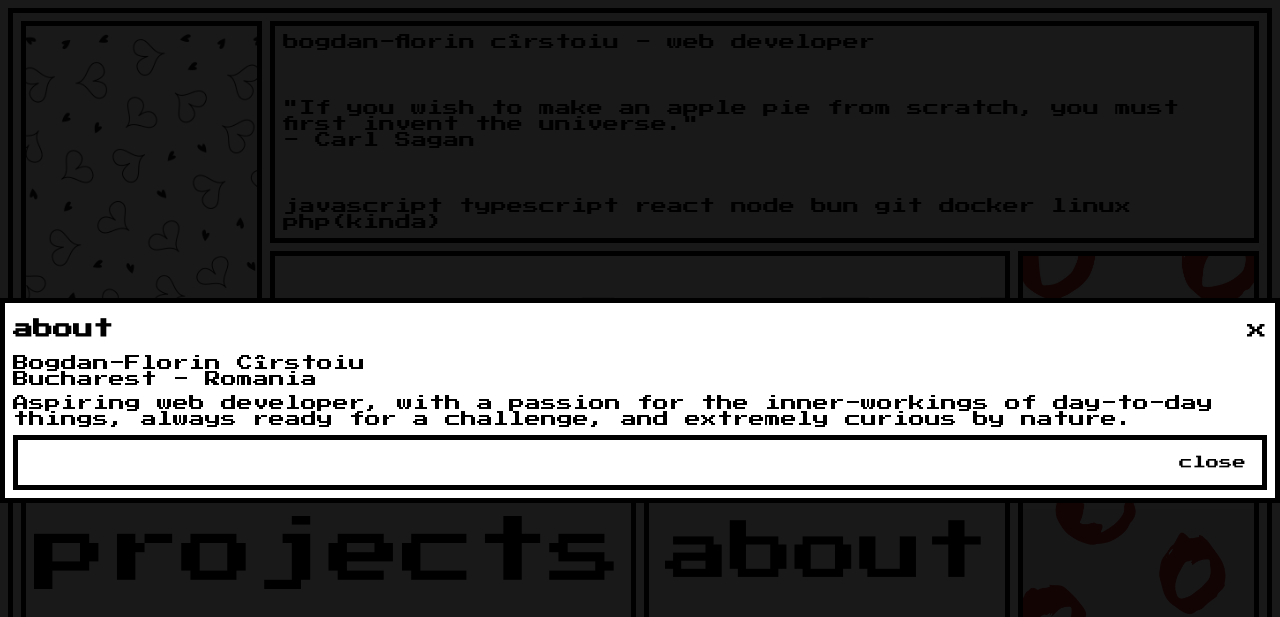
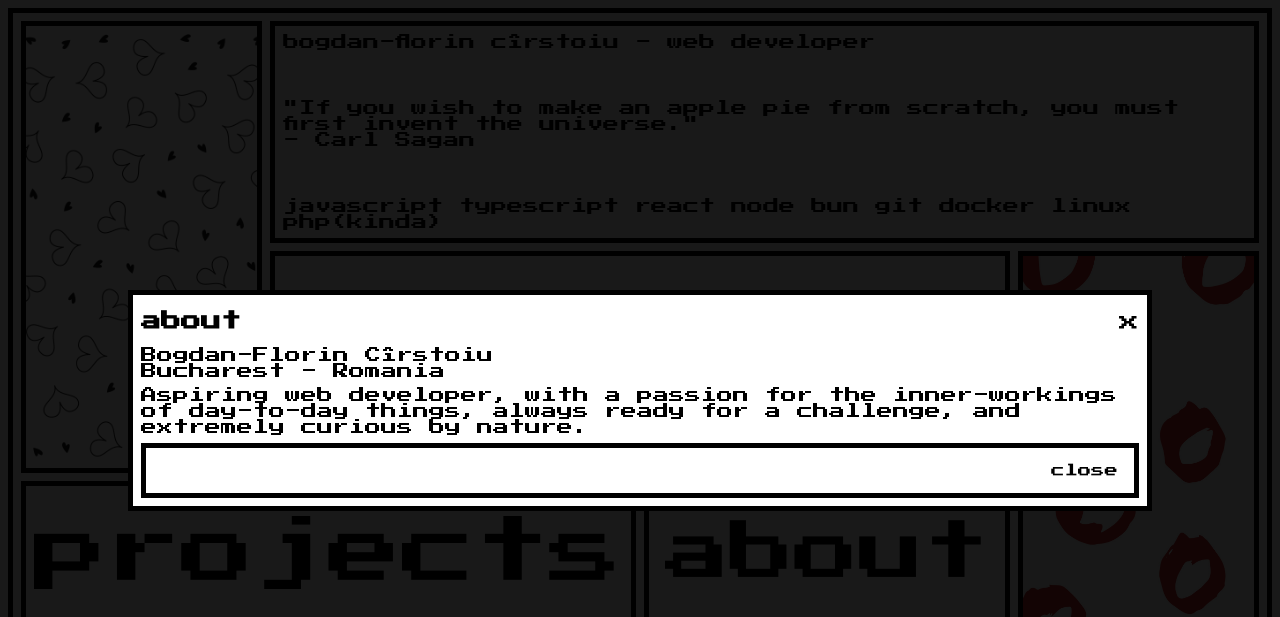
Before and after one commit to weilderbeast/weilderbeast.github.io, a website built with Vite: page index.html in a window 1280 px wide. Both pictures are taken after a click on the element "about". Shown: the top 617 px of the page. Built offline with nearby package versions, Linux system fonts and the light colour scheme; a web font is replaced by a local one.

Commit message:
modal width fix + projects modal

```diff
--- a/public/css/modal.css
+++ b/public/css/modal.css
@@ -29,6 +29,7 @@
   border: var(--border);
   padding: 8px;
   min-width: 600px;
+  max-width: 80dvw;
   gap: 8px;
 }
 
@@ -110,5 +111,6 @@
     width: 100%;
     height: 100%;
     min-width: 100%;
+    max-width: 100%;
   }
 }
--- a/src/components/template.ts
+++ b/src/components/template.ts
@@ -28,7 +28,7 @@ const baseTemplate = /*html*/ `
             ></div>
         </div>
         <div class="mobile">
-            <div class="text-fit">
+            <div class="text-fit" data-toggle="modal" data-target="#projects">
                 projects
             </div>
         </div>
@@ -40,7 +40,7 @@ const baseTemplate = /*html*/ `
             </div>
         </div>
         <div class="desktop">
-            <div class="text-fit">
+            <div class="text-fit" data-toggle="modal" data-target="#projects">
                 projects
             </div>
         </div>
@@ -155,6 +155,22 @@ const baseTemplate = /*html*/ `
             </div>
         </div>
     </div>
+    <div id="projects" class="modal">
+        <div class="modal-dialog">
+            <div class="modal-content">
+                <div class="modal-header">
+                    <h5 class="modal-title">projects</h5>
+                    <div class="btn-close" data-dismiss="modal">x</div>
+                </div>
+                <div class="modal-body">
+                    <p>nothing here (yet).</p>
+                </div>
+                <div class="modal-footer">
+                    <button type="button" data-dismiss="modal">close</button>
+                </div>
+            </div>
+        </div>
+    </div>
 `;
 
 const loadingScreenTemplate = `
```
